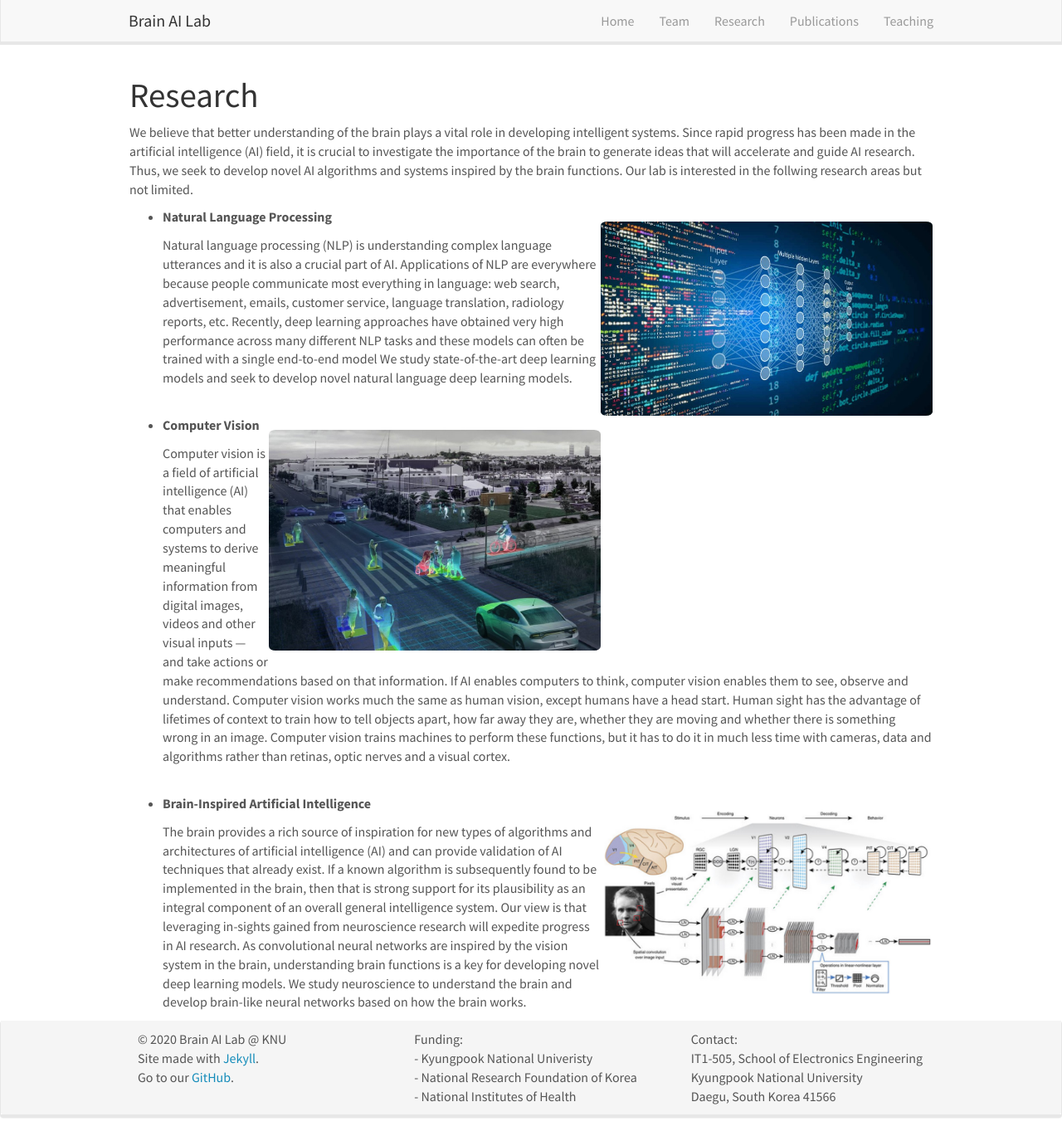
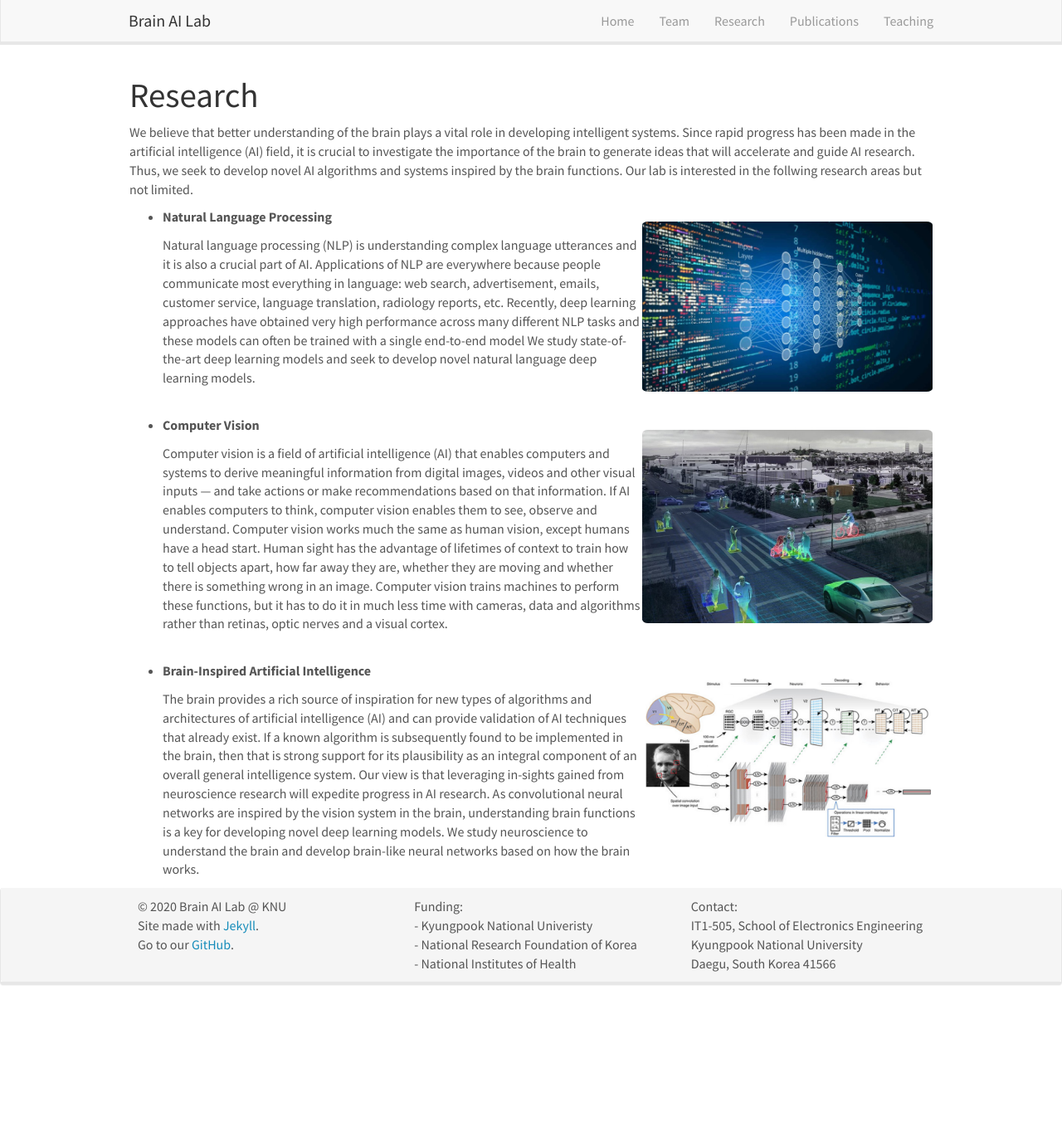
Before and after one commit to KNU-BrainAI/knu-brainai.github.io, a Jekyll site: the page built from _pages/research.md, in a window 1280 px wide and 1369 px high. Shown: the whole window at 83% size. Built offline with Jekyll 4.4.1, drawn with Linux system fonts in a browser that asks for light colours; nearby versions of some CDN libraries.

Commit message:
Update research.md

```diff
--- a/_pages/research.md
+++ b/_pages/research.md
@@ -10,15 +10,15 @@ permalink: /research/
 
 We believe that better understanding of the brain plays a vital role in developing intelligent systems. Since rapid progress has been made in the artificial intelligence (AI) field, it is crucial to investigate the importance of the brain to generate ideas that will accelerate and guide AI research. Thus, we seek to develop novel AI algorithms and systems inspired by the brain functions. Our lab is interested in the follwing research areas but not limited.<br>
 
-- **Natural Language Processing** ![]({{ site.url }}{{ site.baseurl }}/images/nlp.jpg){: style="width: 400px; float: right"}
+- **Natural Language Processing** ![]({{ site.url }}{{ site.baseurl }}/images/nlp.jpg){: style="width: 350px; float: right"}
 
   Natural language processing (NLP) is understanding complex language utterances and it is also a crucial part of AI. Applications of NLP are everywhere because people communicate most everything in language: web search, advertisement, emails, customer service, language translation, radiology reports, etc. Recently, deep learning approaches have obtained very high performance across many different NLP tasks and these models can often be trained with a single end-to-end model We study state-of-the-art deep learning models and seek to develop novel natural language deep learning models.<br><br>
 
 
-- **Computer Vision** ![]({{ site.url }}{{ site.baseurl }}/images/cv.jpg){: style="width: 400px; float: right"}
+- **Computer Vision** ![]({{ site.url }}{{ site.baseurl }}/images/cv.jpg){: style="width: 350px; float: right"}
 
   Computer vision is a field of artificial intelligence (AI) that enables computers and systems to derive meaningful information from digital images, videos and other visual inputs — and take actions or make recommendations based on that information. If AI enables computers to think, computer vision enables them to see, observe and understand. Computer vision works much the same as human vision, except humans have a head start. Human sight has the advantage of lifetimes of context to train how to tell objects apart, how far away they are, whether they are moving and whether there is something wrong in an image. Computer vision trains machines to perform these functions, but it has to do it in much less time with cameras, data and algorithms rather than retinas, optic nerves and a visual cortex.<br><br>
 
-- **Brain-Inspired Artificial Intelligence** ![]({{ site.url }}{{ site.baseurl }}/images/cnn.png){: style="width: 400px; float: right"}
+- **Brain-Inspired Artificial Intelligence** ![]({{ site.url }}{{ site.baseurl }}/images/cnn.png){: style="width: 350px; float: right"}
 
   The brain provides a rich source of inspiration for new types of algorithms and architectures of artificial intelligence (AI) and can provide validation of AI techniques that already exist. If a known algorithm is subsequently found to be implemented in the brain, then that is strong support for its plausibility as an integral component of an overall general intelligence system. Our view is that leveraging in-sights gained from neuroscience research will expedite progress in AI research. As convolutional neural networks are inspired by the vision system in the brain, understanding brain functions is a key for developing novel deep learning models. We study neuroscience to understand the brain and develop brain-like neural networks based on how the brain works.
```
